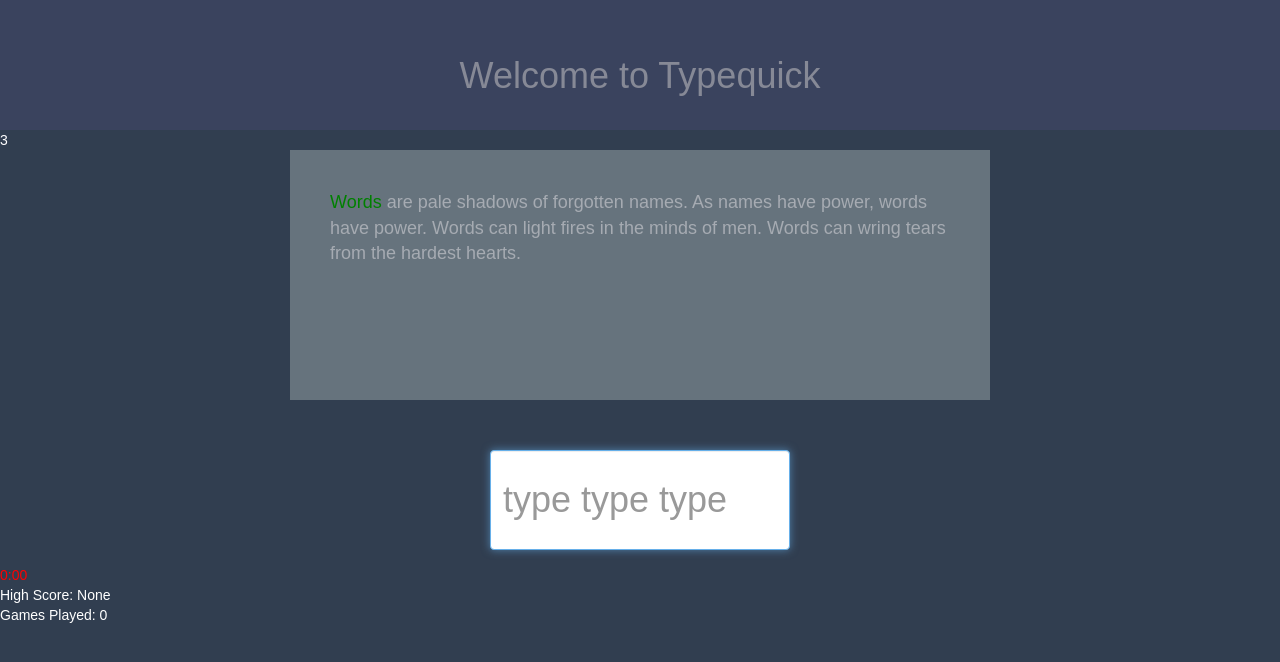
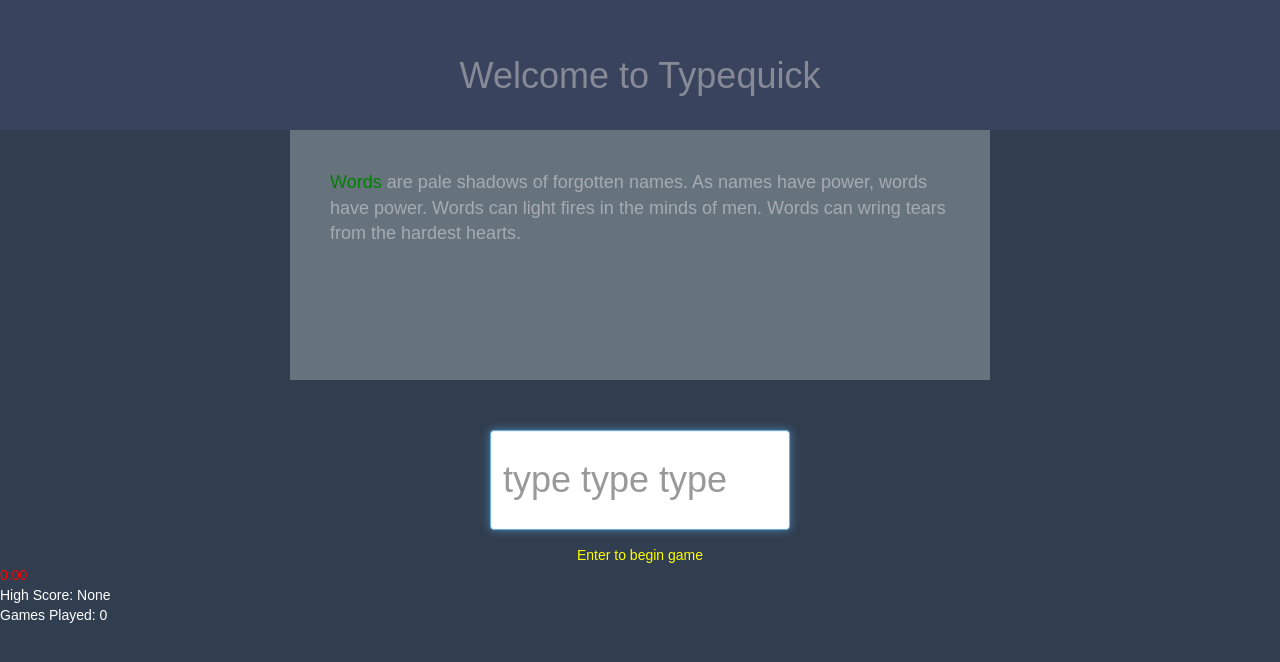
Before and after one commit to breyerjs/typequick, a React (Create React App) app: page / in a window 1280 px wide. Shown: the top 662 px of the page. Built offline with nearby package versions, Linux system fonts and the light colour scheme.

Commit message:
Move countdown and instructions to a message box

```diff
--- a/src/components/BodyLayout.js
+++ b/src/components/BodyLayout.js
@@ -5,6 +5,7 @@
 import Scorecard from '../utility/Scorecard.js';
 import Wordkeeper from '../utility/Wordkeeper.js';
 import HighScoreDisplay from './HighScoreDisplay.js';
+import MessageBox from './MessageBox.js';
 import '../css/App.css';
 
 class BodyLayout extends Component {
@@ -16,7 +17,7 @@
       started: false,
       finished: false,
       secondsElapsed: 0,
-      startCountdown: 3,
+      startCountdown: 4,
       countingDown: false
     };
     this.timer = null;
@@ -24,9 +25,6 @@
   render() {
     return (
       <div className="body-layout">
-        <div className="start-countdown">
-          {this.state.startCountdown}
-        </div>
         <ViewPane
           wordkeeper={this.state.wordkeeper} />
         <TypePane
@@ -37,6 +35,12 @@
           countingDown={this.state.countingDown}
           started={this.state.started}
           />
+        <MessageBox
+          countdown={this.state.startCountdown}
+          countingDown={this.state.countingDown}
+          started={this.state.started}
+          finished={this.state.finished}
+        />
         <StopwatchDisplay
           secondsElapsed={this.state.secondsElapsed}
         />
@@ -57,7 +61,7 @@
     }
   }
   beginTyping(){
-    var timeLeft = 3;
+    var timeLeft = 4;
     var countdown = setInterval(function() {
       timeLeft--;
       if(timeLeft === 0) {
@@ -88,7 +92,7 @@
       finished: false,
       secondsElapsed: 0,
       wordkeeper: this.state.wordkeeper.newGame(),
-      startCountdown: 3,
+      startCountdown: 4,
       countingDown: false
     });
     clearInterval(this.timer);
--- /dev/null
+++ b/src/components/MessageBox.js
@@ -0,0 +1,28 @@
+import React, { Component } from 'react';
+import '../css/App.css';
+
+class MessageBox extends Component {
+  render() {
+    return(
+      <div className="message-box">
+        {this.getMessageText()}
+      </div>
+    );
+  }
+  getMessageText(){
+    if (! this.props.started && ! this.props.countingDown){
+      return "Enter to begin game";
+    }
+    else if (this.props.countingDown){
+      return this.props.countdown;
+    }
+    else if (this.props.started && ! this.props.countingDown){
+      return"Esc to skip";
+    }
+    else{
+      return "Enter to start a new game";
+    }
+  }
+}
+
+export default MessageBox;
--- a/src/components/StopwatchDisplay.js
+++ b/src/components/StopwatchDisplay.js
@@ -6,6 +6,7 @@
     ':' +
   ('0' + sec % 60).slice(-2)
 
+// see https://www.npmjs.com/package/timer-stopwatch
 // For this exact one see: https://codepen.io/seoh/pen/PPZYQy
 
 class StopwatchDisplay extends Component {
--- a/src/css/App.css
+++ b/src/css/App.css
@@ -46,6 +46,13 @@
   font-size: 36px;
 }
 
+.message-box{
+  color:yellow;
+  text-align: center;
+  margin: auto;
+  width: 300px;
+}
+
 .watchface{
   margin: auto;
   color:red;
@@ -55,10 +62,6 @@
   color: white;
 }
 
-.start-countdown{
-  color:white;
-}
-
 .current-word{
   color: green;
 }
```
Also changed, not shown: src/components/ViewPane.js (line endings or trailing spaces).
